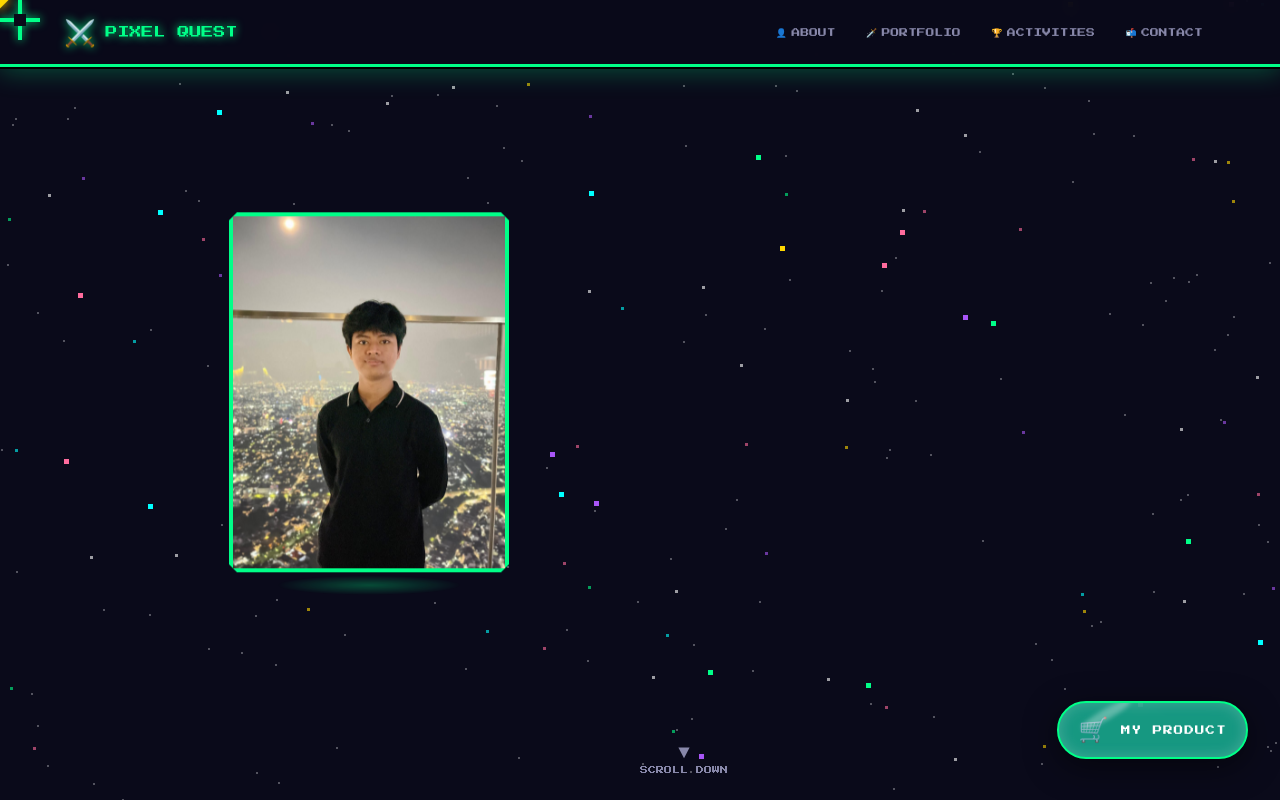
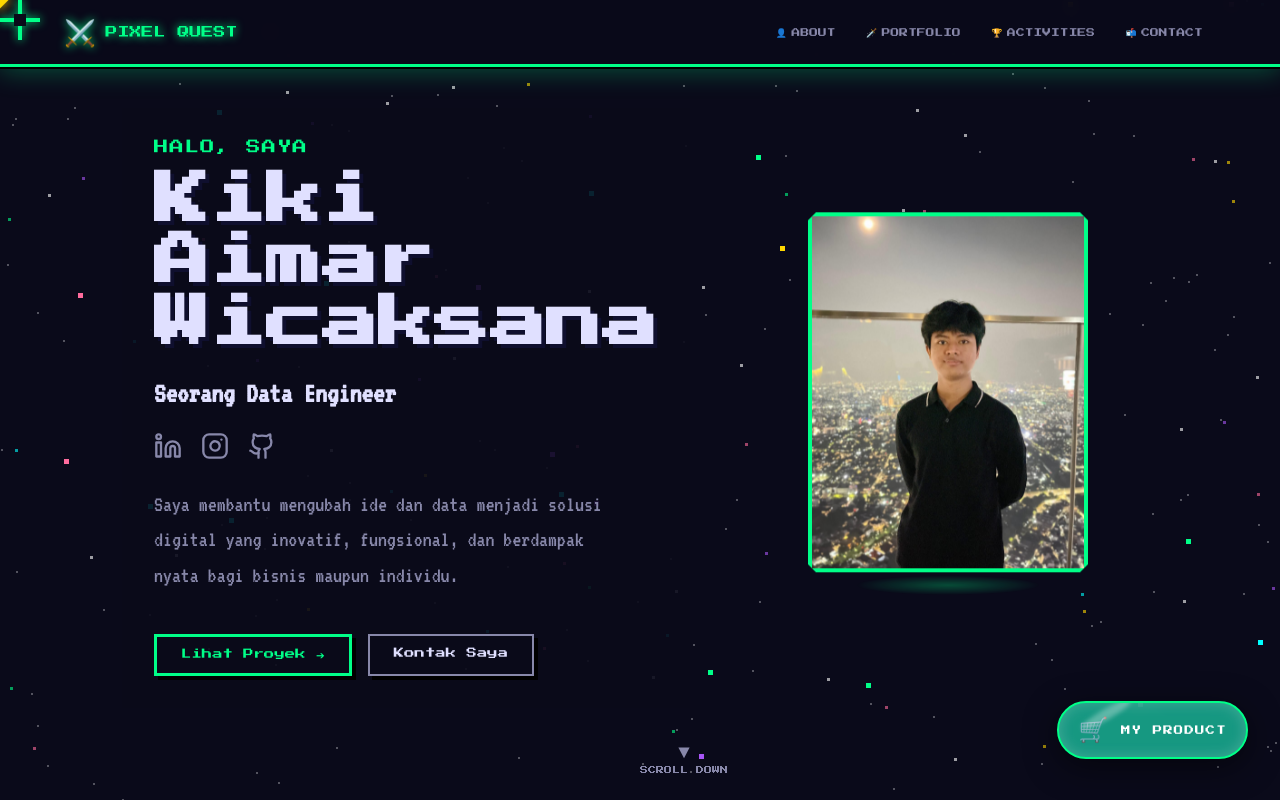
Before and after one commit to KikiAimarWicaksana/Personal_website, a React (Vite) app in the folder frontend/: page / in a window 1280 px wide. Shown: the top 800 px of the page. Built offline with nearby package versions, Linux system fonts and the light colour scheme; no server answers.

Commit message:
fix: restore missing hero text and adjust name formatting

```diff
--- a/frontend/src/sections/Hero.jsx
+++ b/frontend/src/sections/Hero.jsx
@@ -7,12 +7,13 @@ export default function Hero() {
     <header className="hero-section" id="hero" style={{ minHeight: '100vh', display: 'flex', alignItems: 'center', justifyContent: 'center', paddingTop: '4rem' }}>
       <div className="hero-content" style={{ maxWidth: '1100px', width: '100%', padding: '2rem' }}>
 
-        {/* TEXT ON THE LEFT        <div className="hero-text-box">
+        {/* TEXT ON THE LEFT */}
+        <div className="hero-text-box">
           <p className="hero-greeting" style={{ color: 'var(--primary)', fontFamily: 'var(--font-pixel)', letterSpacing: '1px' }}>
             HALO, SAYA
           </p>
           <h1 className="hero-title">
-            Kiki Aimar Wicaksana
+            Kiki Aimar<br />Wicaksana
           </h1>
           <h2 className="hero-role" style={{ fontFamily: 'var(--font-vt)', color: 'var(--text)', fontWeight: 'bold' }}>
             Seorang Data Engineer
@@ -44,7 +45,7 @@ export default function Hero() {
               Kontak Saya
             </a>
           </div>
-        </div> </div>
+        </div>
 
         {/* IMAGE ON THE RIGHT */}
         <div className="hero-pixel-art" style={{ display: 'flex', justifyContent: 'center' }}>
```
